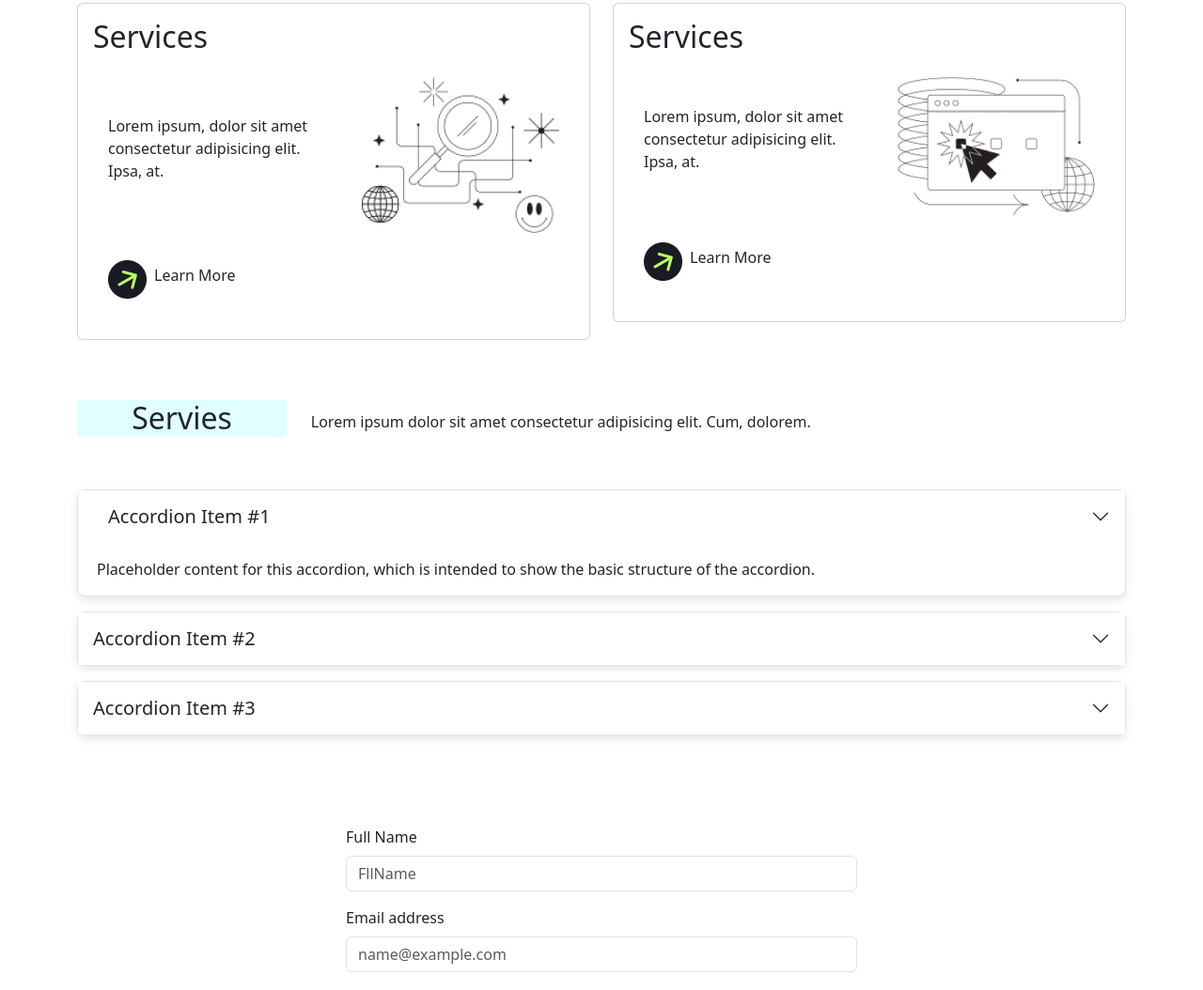
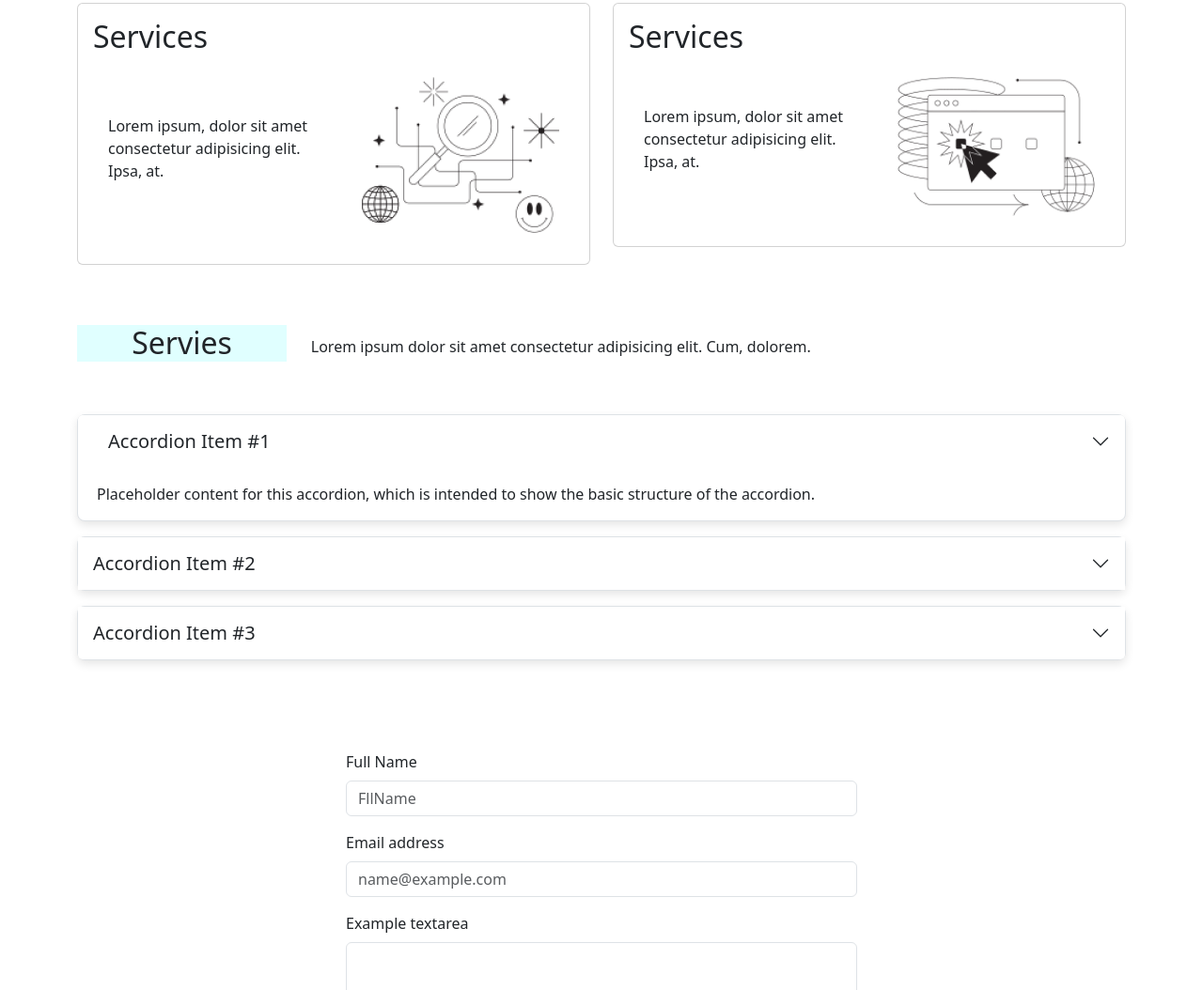
Before and after one commit to mjavedjs/Hacktone, a plain HTML site: page index.html in a window 1280 px wide. Shown: the part 917-1971 px from the top of the page at 94% size. Drawn offline with nearby package versions, Linux system fonts and the light colour scheme.

Commit message:
completed hacktone

```diff
--- a/index.html
+++ b/index.html
@@ -80,8 +80,7 @@
                   <img src="./images/tokyo-magnifier-web-search-with-elements 2.png" class=" " alt="">
                 </div>
                 <div class="d-flex align-items-center ">
-                  <img src="./images/Icon.png" class=" mt-3" alt="">
-                  <p class="p-2 mt-4">Learn More</p>
+
                 </div>
               </div>
             </div>
@@ -97,8 +96,6 @@
                 </div>
 
                 <div class="d-flex align-items-center ">
-                  <img src="./images/Icon.png" class=" mt-3" alt="">
-                  <p class="p-2 mt-4">Learn More</p>
                 </div>
               </div>
             </div>
```
